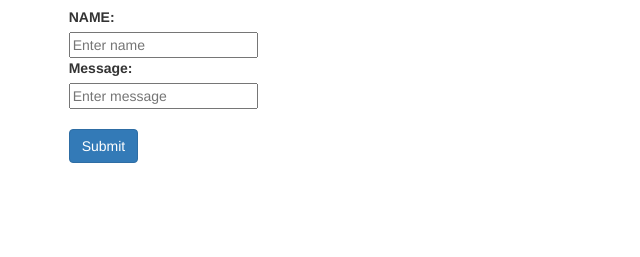
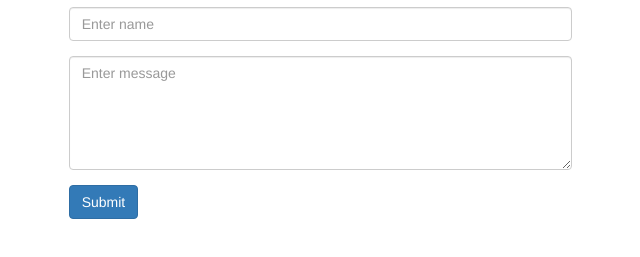
Before and after one commit to NitinBuzz/sendUsAMessage, a plain HTML site: page WebContent/index.html in a window 1280 px wide. Shown: the part 63-320 px from the top of the page, without its empty margins (373-1013 px from the left). Drawn offline with nearby package versions, Linux system fonts and the light colour scheme.

Commit message:
Developed for now

```diff
--- a/WebContent/index.html
+++ b/WebContent/index.html
@@ -4,6 +4,8 @@
 <meta charset="UTF-8">
 <title>GET</title>
 <script type="text/javascript" src="angular.js"></script>
+<script type="text/javascript" src="bootstrap.js"></script>
+<script type="text/javascript" src="jquery.js"></script>
 <link href="bootstrap.css" rel="stylesheet">
 	<style>
 		html body {
@@ -39,23 +41,26 @@ app.controller('save',function($http,$scope){
 <div class = "container-fluid" style = " border: 0px solid #e60000 " >
 <h1 class="text-center" style="color: white;">Leave a message for Nitin</h1>
 <div class = "row" style = "border: 0px solid orange">
-<div class = " col-md-offset-4 col-md-4 col-md-offset-4
-col-sm-offset-4 col-sm-4 col-sm-offset-4 "
-style = " background-color:white;  border: 0px solid #ff0080" >
-<form>
+<div class = " col-md-offset-3 col-md-6 col-md-offset-3
+col-sm-offset-3 col-sm-6 col-sm-offset-3 " style = "border: 0px solid white" >
+<form class="form-horizontal" style = " background-color:transparent;">
+	<div class="form-group">
+    <label class="control-label col-sm-2 col-md-2" style="color: white;">NAME:</label>
+	<div class="col-sm-10  col-md-10">
+      <input type="text" class="form-control" ng-model="name" placeholder="Enter name">
+      </div>
+      </div>
+	<div class="form-group">
+    <label class="control-label col-sm-2 col-md-2" style="color: white;">Message:</label>
+		<div class="col-sm-10  col-md-10">
+		<textarea class="form-control" rows="5"
+		ng-model="message" placeholder="Enter message"></textarea>
+		</div></div>
 
-    <label>NAME:</label>
-<br>
-      <input type="text" ng-model="name" placeholder="Enter name">
-<br>
-    <label>Message:</label>
-<br>
-      <input type="text" ng-model="message" placeholder="Enter message">
-
-<br><br>
-
+	<div class="form-group">
+	<div class="col-md-offset-2 col-sm-10 col-md-offset-2 col-md-10">
       <button type="submit" class="btn btn-primary" ng-click="done()">Submit</button>
-
+	</div></div>
 
 </form>
 <div>{{message2}}</div>
```
